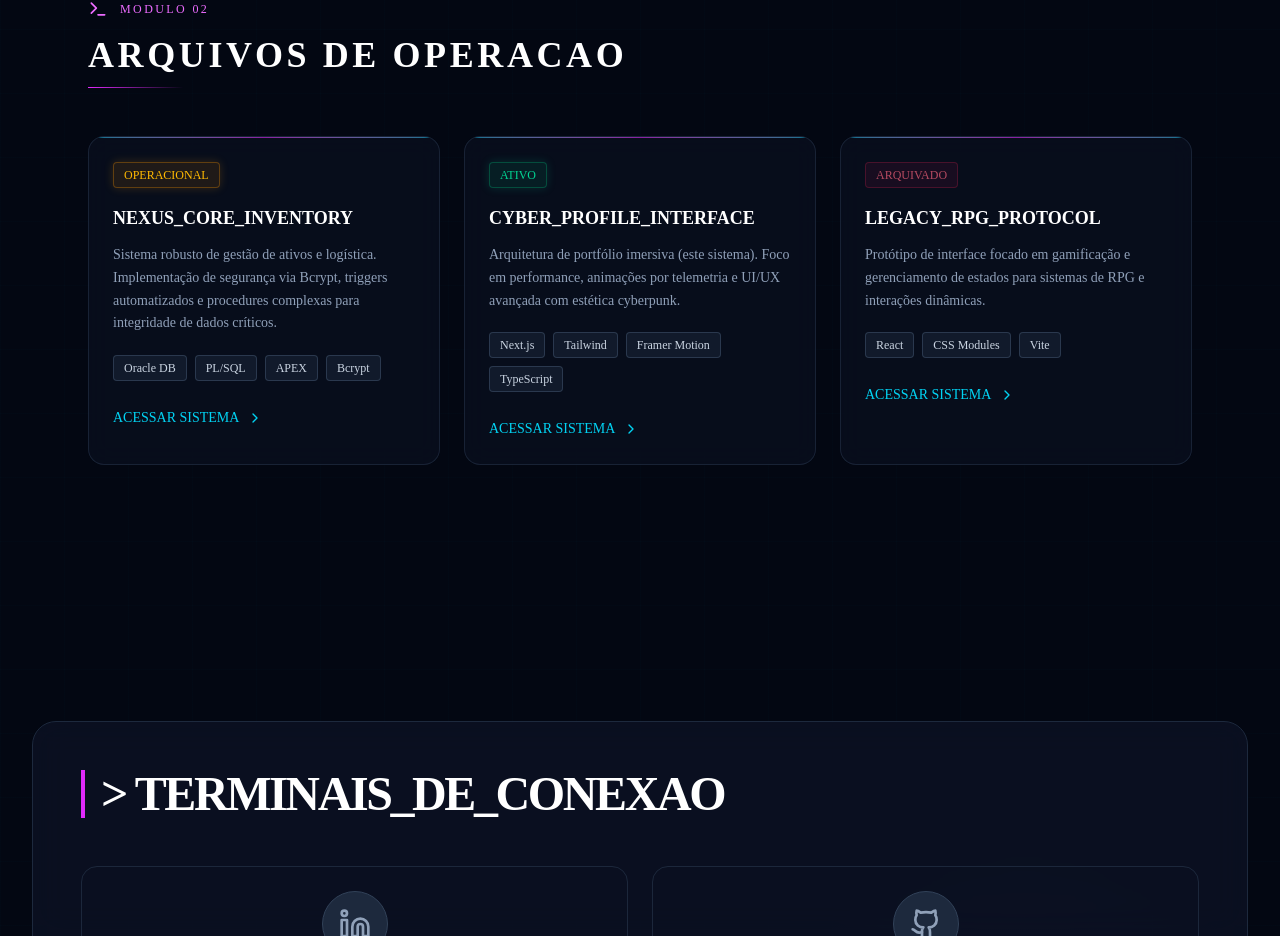
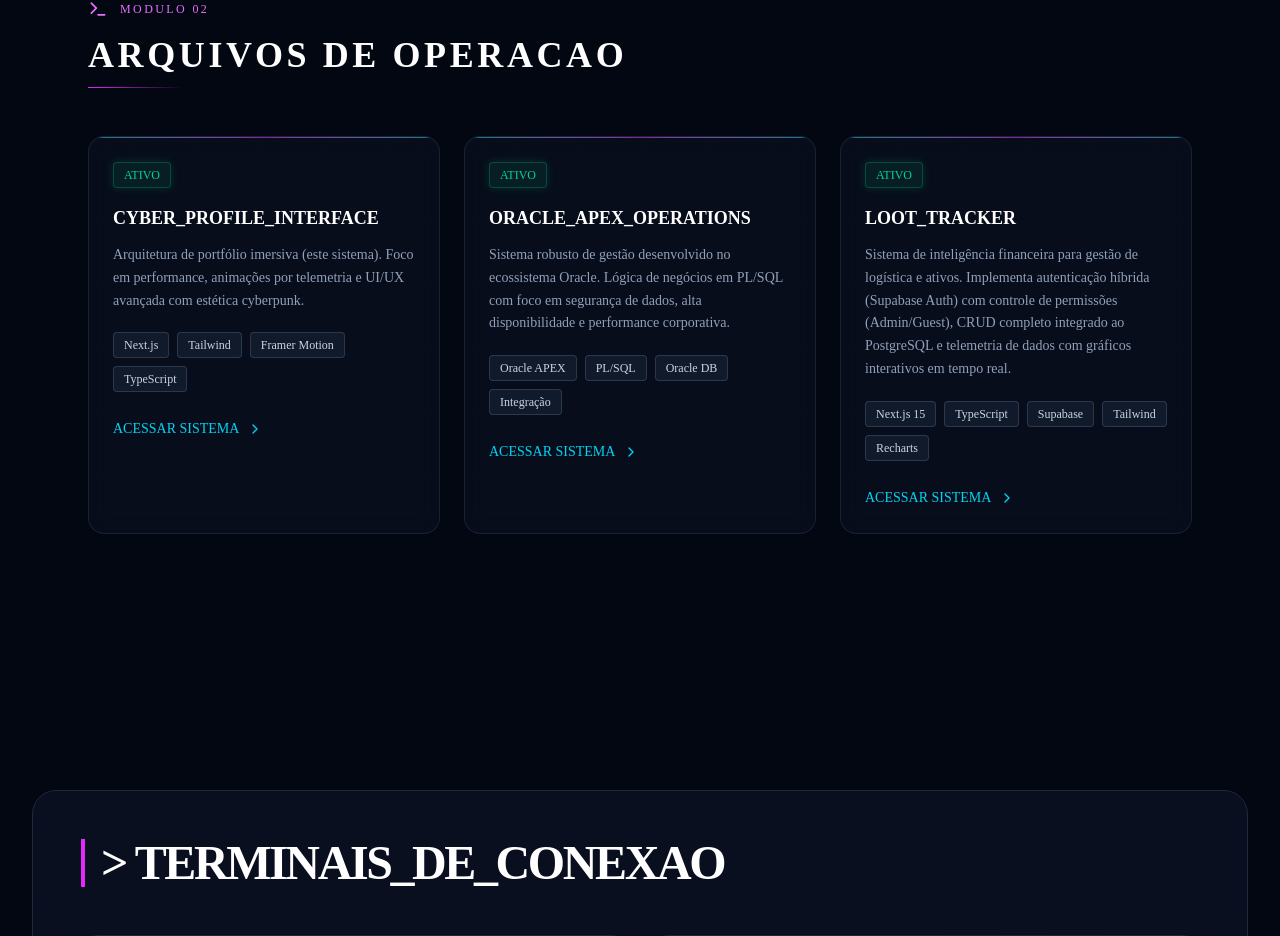
Before and after one commit to bryan-fullstack/portfolio-cyberpunk, a Next.js app: page / in a window 1280 px wide. Shown: the part 1571-2507 px from the top of the page. Built offline with nearby package versions, Linux system fonts and the light colour scheme.

Commit message:
feat: adiciona projetos oracle apex e loottracker no grid

```diff
--- a/app/page.tsx
+++ b/app/page.tsx
@@ -31,28 +31,28 @@ const habilidades = [
 
 const operacoes = [
   {
-    titulo: "NEXUS_CORE_INVENTORY",
-    classificacao: "ALFA-7",
-    stack: ["Oracle DB", "PL/SQL", "APEX", "Bcrypt"],
-    descricao: "Sistema robusto de gestão de ativos e logística. Implementação de segurança via Bcrypt, triggers automatizados e procedures complexas para integridade de dados críticos.",
-    link: "https://github.com/bryan-fullstack/gestao-estoque-oracle",
-    status: "OPERACIONAL",
-  },
-  {
     titulo: "CYBER_PROFILE_INTERFACE",
     classificacao: "GAMMA-4",
     stack: ["Next.js", "Tailwind", "Framer Motion", "TypeScript"],
     descricao: "Arquitetura de portfólio imersiva (este sistema). Foco em performance, animações por telemetria e UI/UX avançada com estética cyberpunk.",
-    link: "#",
+    link: "https://github.com/bryan-fullstack/portfolio-cyberpunk",
     status: "ATIVO",
   },
   {
-    titulo: "LEGACY_RPG_PROTOCOL",
-    classificacao: "DELTA-2",
-    stack: ["React", "CSS Modules", "Vite"],
-    descricao: "Protótipo de interface focado em gamificação e gerenciamento de estados para sistemas de RPG e interações dinâmicas.",
-    link: "#",
-    status: "ARQUIVADO",
+    titulo: "ORACLE_APEX_OPERATIONS",
+    classificacao: "ALPHA-1",
+    stack: ["Oracle APEX", "PL/SQL", "Oracle DB", "Integração"],
+    descricao: "Sistema robusto de gestão desenvolvido no ecossistema Oracle. Lógica de negócios em PL/SQL com foco em segurança de dados, alta disponibilidade e performance corporativa.",
+    link: "https://www.linkedin.com/feed/update/urn:li:activity:7459032936013541376/",
+    status: "ATIVO",
+  },
+ {
+    titulo: "LOOT_TRACKER",
+    classificacao: "SIGMA-7",
+    stack: ["Next.js 15", "TypeScript", "Supabase", "Tailwind", "Recharts"],
+    descricao: "Sistema de inteligência financeira para gestão de logística e ativos. Implementa autenticação híbrida (Supabase Auth) com controle de permissões (Admin/Guest), CRUD completo integrado ao PostgreSQL e telemetria de dados com gráficos interativos em tempo real.",
+    link: "https://loot-tracker-seven.vercel.app/",
+    status: "ATIVO",
   },
 ]
 
```
Also changed, not shown: 1 other file (tests, documents, lock files or other folders).
